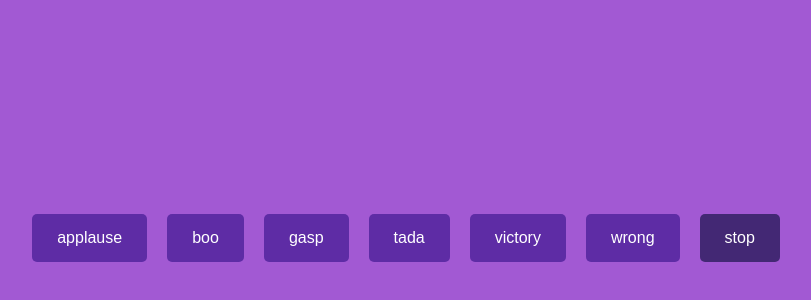
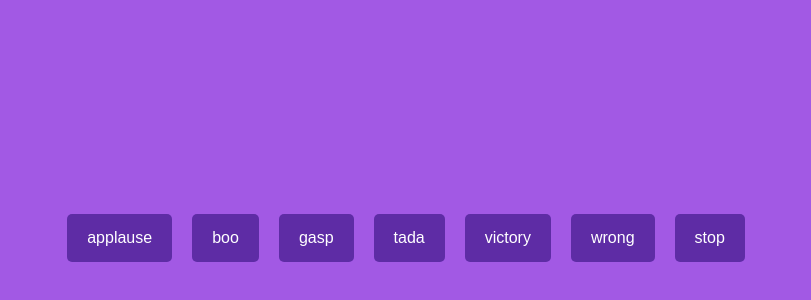
Before and after one commit to acciojob/Soundbar-AlbakhshSheikh, a website: page main.html in a window 1280 px wide. Shown: the part 162-462 px from the top of the page, without its empty margins (234-1045 px from the left). Drawn offline with Linux system fonts and the light colour scheme.

Commit message:
created a submission

```diff
--- a/main.html
+++ b/main.html
@@ -1,23 +1,14 @@
 <!DOCTYPE html>
-<html>
-
+<html lang="en">
 <head>
+  <meta charset="UTF-8">
+  <meta name="viewport" content="width=device-width, initial-scale=1.0">
+  <title>Soundbar</title>
   <link rel="stylesheet" href="styles.css">
-  <title>Soundbar</title>
 </head>
-
 <body>
-  <div id="buttons">
-    <button class="btn">applause</button>
-    <button class="btn">boo</button>
-    <button class="btn">gasp</button>
-    <button class="btn">tada</button>
-    <button class="btn">victory</button>
-    <button class="btn">wrong</button>
-    <button class="btn stop">stop</button>
-  </div>
+  <div id="buttons"></div>
 
   <script src="script.js"></script>
 </body>
-
 </html>
--- a/script.js
+++ b/script.js
@@ -1,21 +1,40 @@
 const sounds = ['applause', 'boo', 'gasp', 'tada', 'victory', 'wrong'];
 
+const buttons = document.getElementById('buttons');
+
 sounds.forEach(sound => {
-  const btns = document.querySelectorAll('.btn');
-  btns.forEach(btn => {
-    if (btn.textContent.trim() === sound) {
-      btn.addEventListener('click', () => {
-        stopSounds();
-        const audio = new Audio(`./sounds/${sound}.mp3`);
-        audio.play();
-      });
-    }
+  const btn = document.createElement('button');
+  btn.classList.add('btn');
+  btn.innerText = sound;
+
+  btn.addEventListener('click', () => {
+    stopSounds();
+    const audio = document.getElementById(sound);
+    audio.play();
   });
+
+  buttons.appendChild(btn);
+
+  const audio = document.createElement('audio');
+  audio.src = `sounds/${sound}.mp3`;
+  audio.id = sound;
+  document.body.appendChild(audio);
 });
 
-document.querySelector('.stop').addEventListener('click', stopSounds);
+// STOP BUTTON
+const stopBtn = document.createElement('button');
+stopBtn.classList.add('stop');
+stopBtn.innerText = 'stop';
 
+stopBtn.addEventListener('click', stopSounds);
+
+buttons.appendChild(stopBtn);
+
+// Function to stop all sounds
 function stopSounds() {
-  // There might not be any global audio tags, so stop new audio objects
-  // Optionally we can keep track of the audio being played
+  sounds.forEach(sound => {
+    const audio = document.getElementById(sound);
+    audio.pause();
+    audio.currentTime = 0;
+  });
 }
--- a/styles.css
+++ b/styles.css
@@ -1,7 +1,5 @@
-/*  your css code here. If applicable */
 body {
-  background-color: #a259d3;
-  font-family: sans-serif;
+  background-color: #a259e4;
   display: flex;
   justify-content: center;
   align-items: center;
@@ -14,21 +12,17 @@ body {
   gap: 20px;
 }
 
-.btn {
+.btn, .stop {
   background-color: #5e2ca5;
   color: white;
-  padding: 15px 25px;
   border: none;
+  padding: 15px 20px;
   border-radius: 5px;
   font-size: 16px;
   cursor: pointer;
-  transition: 0.2s;
+  transition: background 0.3s;
 }
 
-.btn:hover {
-  background-color: #4c218c;
+.btn:hover, .stop:hover {
+  background-color: #3e1c78;
 }
-
-.stop {
-  background-color: #432874;
-}
```
